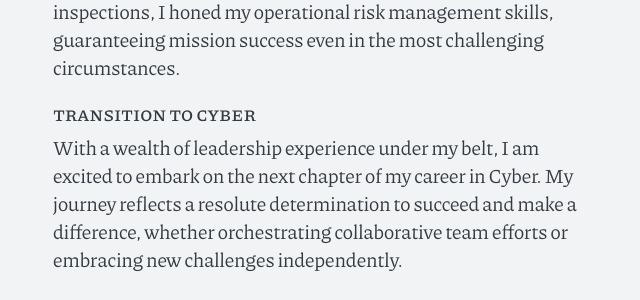
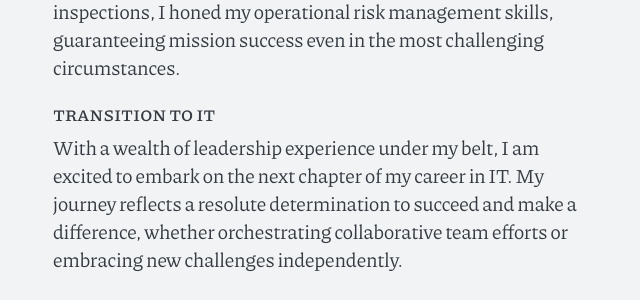
Before and after one commit to wesleyem/wesleyem.com, a Jekyll site: the page built from index.md, in a window 1280 px wide and 900 px high, scrolled down 1252 px. Shown: the part 161-461 px from the top of the window, without its empty margins (314-954 px from the left). Built offline with Jekyll 4.4.1, drawn with Linux system fonts in a browser that asks for light colours; some of the changed text lies outside the part shown.

Commit message:
move from Cyber to IT

```diff
--- a/_config.yml
+++ b/_config.yml
@@ -1,9 +1,9 @@
 # site settings
 
 title: Wesley Montserrat
-description: Secure your digital landscape with Wesley Montserrat, a cybersecurity-focused military leader and helicopter pilot. Leveraging strategic planning, operational risk management, and cross-functional collaboration honed in the military, I bring a commitment to excellence in safeguarding information systems. Transitioning to cybersecurity, I am poised to contribute strong leadership and a determined mindset to fortify your organization against cyber threats. Connect with me to explore how my expertise can enhance your cybersecurity initiatives.
-taglong: Transitioning service member, leader, and lifelong learner
-tagshort: Transitioning service member, leader, and lifelong learner
+description: Empower Your Digital Environment with Wesley Montserrat, a Military Leader and Helicopter Pilot Transitioning to IT. Bringing a background in strategic planning, operational risk management, and cross-functional collaboration from the military, I am committed to excellence in process automation, information systems safeguarding, and effective leadership. Positioned to contribute strong leadership and a determined mindset to optimize your organization's processes. Connect with me to discover how my expertise can elevate your company's IT initiatives.
+taglong: Military professional embarking on the next chapter, committed leader, and lifelong learner
+tagshort: Military professional embarking on the next chapter, committed leader, and lifelong learner
 url: https://wesleyem.com
 baseurl: ""
 permalink: pretty
--- a/index.md
+++ b/index.md
@@ -11,9 +11,9 @@ Welcome! I am an experienced helicopter pilot with an extensive military backgro
 
 My leadership experience extends to successfully guiding Marines through diverse situations, ensuring operational objectives were met and fostering cross-functional collaboration. From tactical flight missions to garrison program compliance inspections, I honed my operational risk management skills, guaranteeing mission success even in the most challenging circumstances.
 
-### Transition to Cyber
+### Transition to IT
 
-With a wealth of leadership experience under my belt, I am excited to embark on the next chapter of my career in Cyber. My journey reflects a resolute determination to succeed and make a difference, whether orchestrating collaborative team efforts or embracing new challenges independently.
+With a wealth of leadership experience under my belt, I am excited to embark on the next chapter of my career in IT. My journey reflects a resolute determination to succeed and make a difference, whether orchestrating collaborative team efforts or embracing new challenges independently.
 
 ### Core Attributes
 
```
